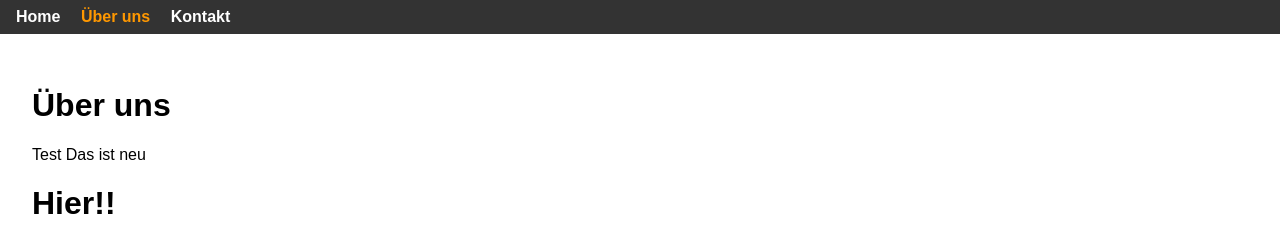
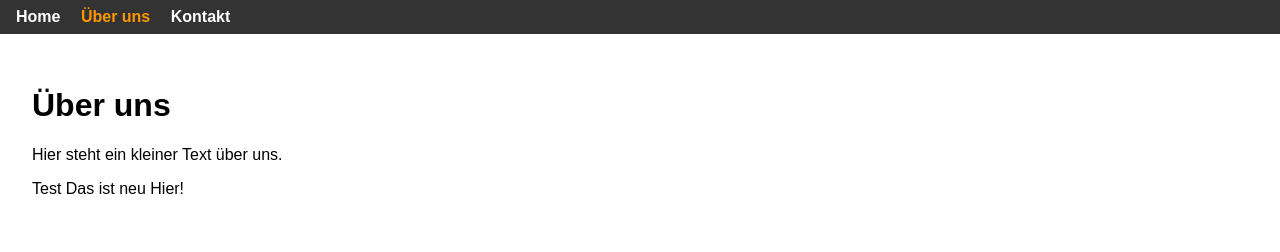
Before and after one commit to SimonTheDevloper/TestPWAWorkBox, a website: page html/about.html in a window 1280 px wide. Drawn offline with Linux system fonts and the light colour scheme.

Commit message:
Revert "weitere änderung zum testen"
This reverts commit 56338c44a07c69de5429936d0fb9e9462086fcad.

```diff
--- a/html/about.html
+++ b/html/about.html
@@ -16,9 +16,8 @@
     </nav>
     <main>
         <h1>Über uns</h1>
-        <p>Test Das ist neu
-        </p>
-        <h1>Hier!!</h1>
+        <p>Hier steht ein kleiner Text über uns.</p>
+        <p>Test Das ist neu Hier!</p>
     </main>
 </body>
 
```
